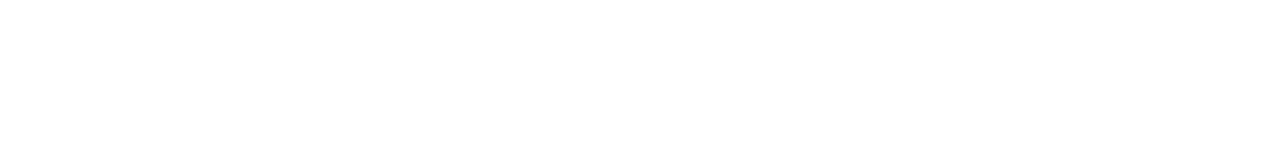
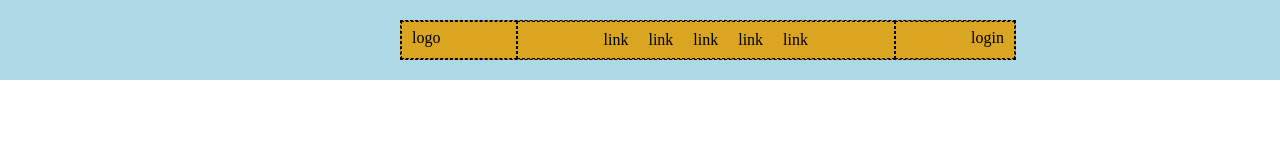
Before and after one commit to Giadagenovesi/htmlcss-struttura-discord, a plain HTML site: page index.html in a window 1280 px wide. Drawn offline with Linux system fonts and the light colour scheme.

Commit message:
add header

```diff
--- a/css/style.css
+++ b/css/style.css
@@ -6,3 +6,58 @@
     box-sizing: border-box;
 
 }
+
+/* DEBUG */
+.black-border {
+    border: 1px dashed black;
+}
+
+/* HEADER */
+
+header {
+    height: 80px;
+    padding-top: 20px;
+    padding-left: 400px;
+
+    /* DEBUG */
+    background-color: #add8e6;
+}
+
+.logo {
+    padding-left: 10px;
+    flex-grow: 1;
+}
+
+.header-container {
+    display: flex;
+    justify-content: space-between;
+    line-height: 2rem;
+
+     /* DEBUG */
+     background-color: #daa520;
+     height: 40PX;
+     width: 70%;
+}
+
+.navigation-menu li{
+    padding: 10px;
+    list-style-type: none;
+}
+
+.navigation-menu {
+    display: flex;
+    justify-content: center;
+    align-items: center;
+    flex-grow: 2;
+}
+
+.button{
+    flex-grow: 1;
+    text-align: right;
+    padding-right: 10px;
+}
+
+
+/* MAIN */
+
+/* FOOTER */
--- a/index.html
+++ b/index.html
@@ -11,6 +11,17 @@
 <body>
     <!-- HEADER -->
     <header>
+        <div class="header-container black-border">
+            <p class="logo black-border">logo</p>
+            <ul class="navigation-menu black-border">
+                <li>link</li>
+                <li>link</li>
+                <li>link</li>
+                <li>link</li>
+                <li>link</li>
+            </ul>
+            <p class=" button black-border">login</p>
+        </div>
 
     </header>
     <!-- /HEADER -->
```
